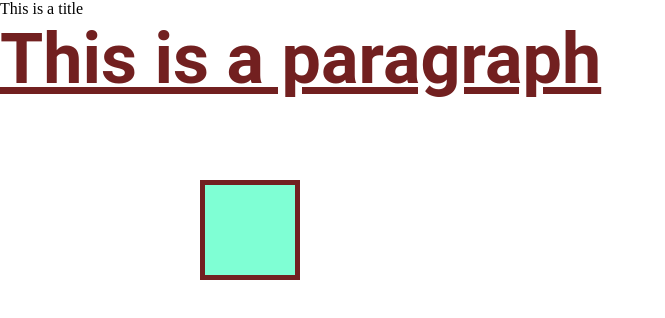
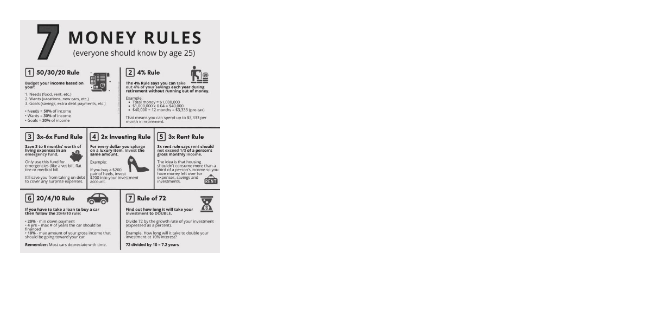
Before and after one commit to CodexPrinz/Portfolio, a plain HTML site: page html/index.html in a window 1280 px wide. Shown: the whole page, without its empty margins (0-665 px from the left). Drawn offline with Linux system fonts and the light colour scheme.

Commit message:
inserting images through <img>

```diff
--- a/css/main.css
+++ b/css/main.css
@@ -21,3 +21,8 @@
     border: #722020 solid 5px;
     cursor: pointer;
 }
+
+.image {
+    width: 200px;
+    margin: 20px;
+}
--- a/html/index.html
+++ b/html/index.html
@@ -9,9 +9,6 @@
     <link rel="stylesheet" href="../css/main.css">
 </head>
 <body>
-    <h1>This is a title</h1>
-    <p class="main-p" id="main-paragraph-styling">This is a paragraph</p>
-
-<div class="test-div"></div>
+    <img class="image" src="../images/Money rules.jpg" alt="Money rules">
 </body>
 </html>
```
Also changed, not shown: images/Money rules.jpg (added).
